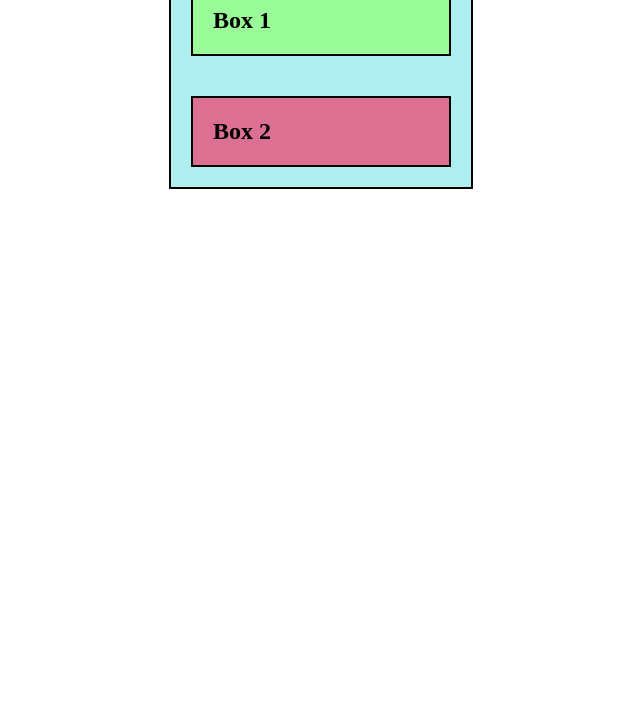
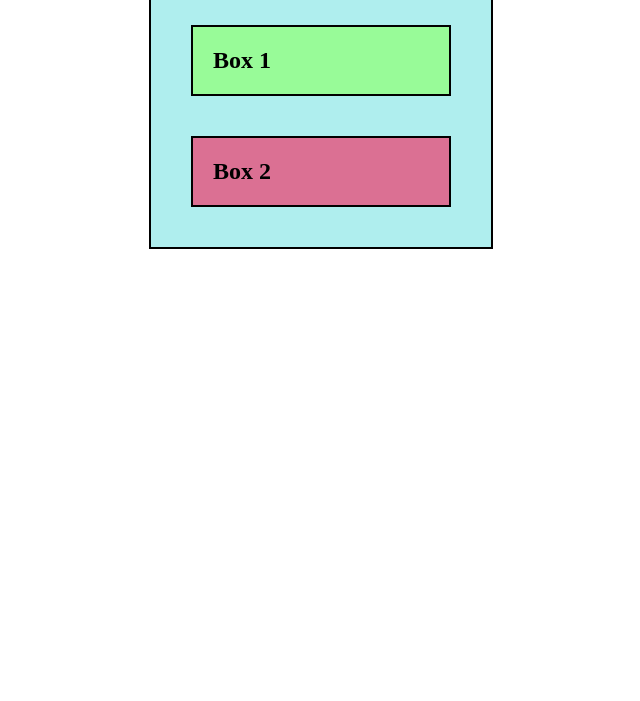
Before and after one commit to matthewcumbo/4.2SecondExample, a plain HTML site: page box-model.html in a window 1280 px wide. Shown: the part 99-800 px from the top of the page, without its empty margins (319-959 px from the left). Drawn offline with Linux system fonts and the light colour scheme.

Commit message:
Fixed spacing

```diff
--- a/styles/box-model.css
+++ b/styles/box-model.css
@@ -14,12 +14,12 @@
     width:300px;
     margin-left:auto;
     margin-right:auto;
-    margin-top:5px;
-    margin-bottom:5px;
+    margin-top:25px;
+    margin-bottom:25px;
 }
 
 .big-box{
-
+    padding:20px;
     background-color: paleturquoise;
 }
 
```
